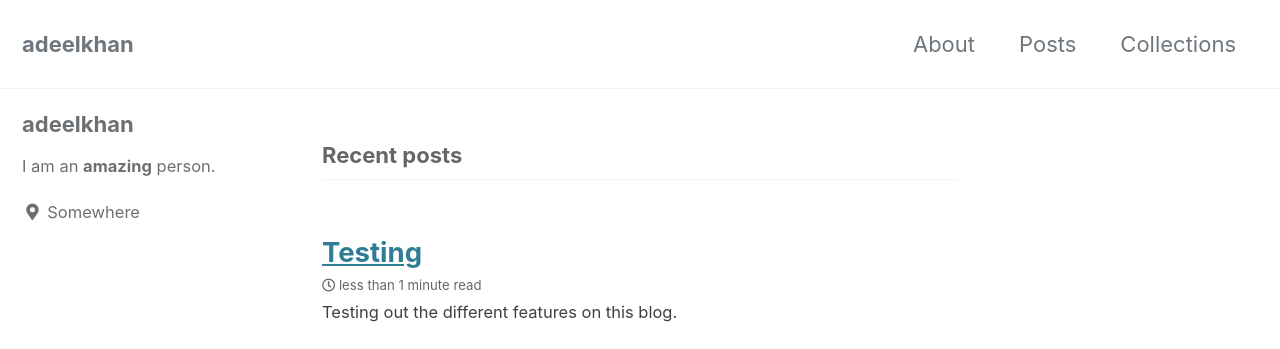
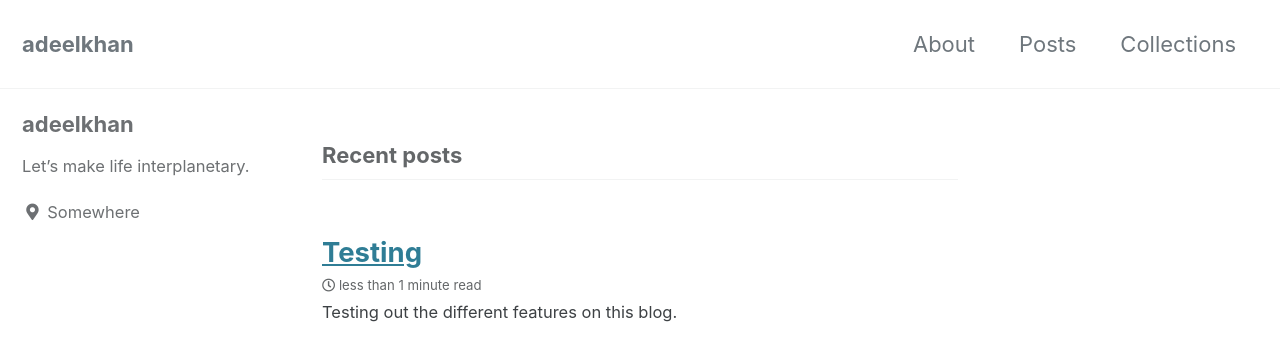
Before and after one commit to stellardreams/stellardreams.github.io, a Jekyll site: the page built from index.html, in a window 1280 px wide. Shown: the top 349 px of the page. Built offline with Jekyll 4.4.1, drawn with Linux system fonts in a browser that asks for light colours; cached includes are drawn as plain includes; the list of posts is cut into pages by our own code.

Commit message:
Update _config.yml

```diff
--- a/_config.yml
+++ b/_config.yml
@@ -95,7 +95,7 @@ analytics:
 author:
   name             : "adeelkhan"
   avatar           : # path of avatar image, e.g. "/assets/images/bio-photo.jpg"
-  bio              : "I am an **amazing** person."
+  bio              : "Let's make life interplanetary."
   location         : "Somewhere"
   email            :
   links:
```
